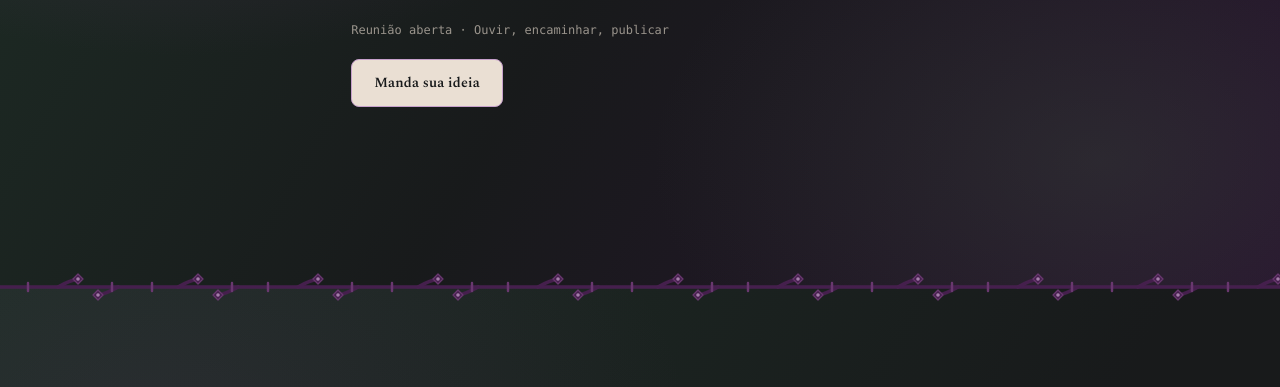
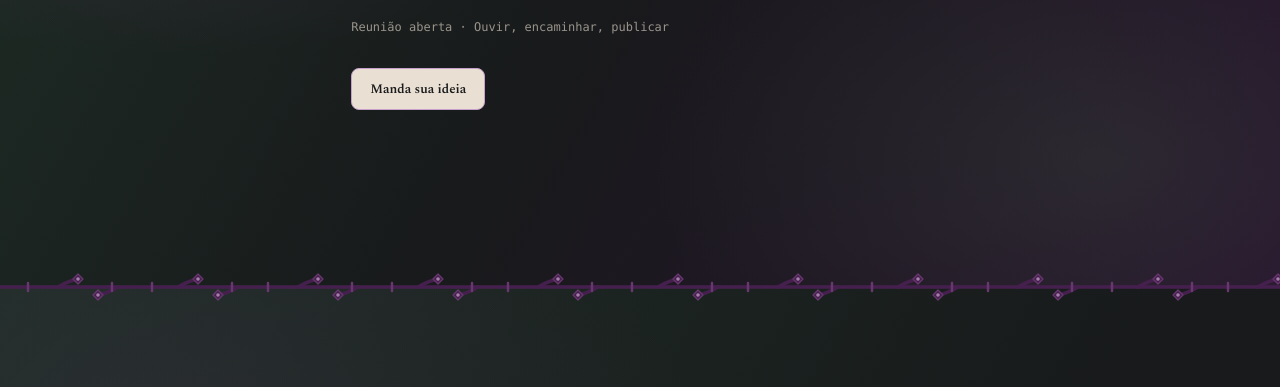
Before and after one commit to ValentinoHoehne/Nexus-Chapa, a plain HTML site: page index.html in a window 1280 px wide. Shown: the part 413-800 px from the top of the page. Drawn offline with Linux system fonts and the light colour scheme.

Commit message:
style: ajusta espaçamento e tamanho do CTA do titulo

```diff
--- a/styles.css
+++ b/styles.css
@@ -321,13 +321,12 @@ h3 {
 /* CTA principal acima da dobra, repetido no rodapé */
 .btn.hero-cta {
   align-self: flex-start;
-  min-height: 44px;
-  margin-top: 20px;
+  min-height: 40px;
+  margin-top: 32px;
   margin-left: 12%;
-  padding: 11px 22px;
+  padding: 9px 18px;
   border-color: var(--accent);
-  font-size: 14px;
-  letter-spacing: 0.01em;
+  font-size: 13px;
 }
 
 .doc > section {
```
